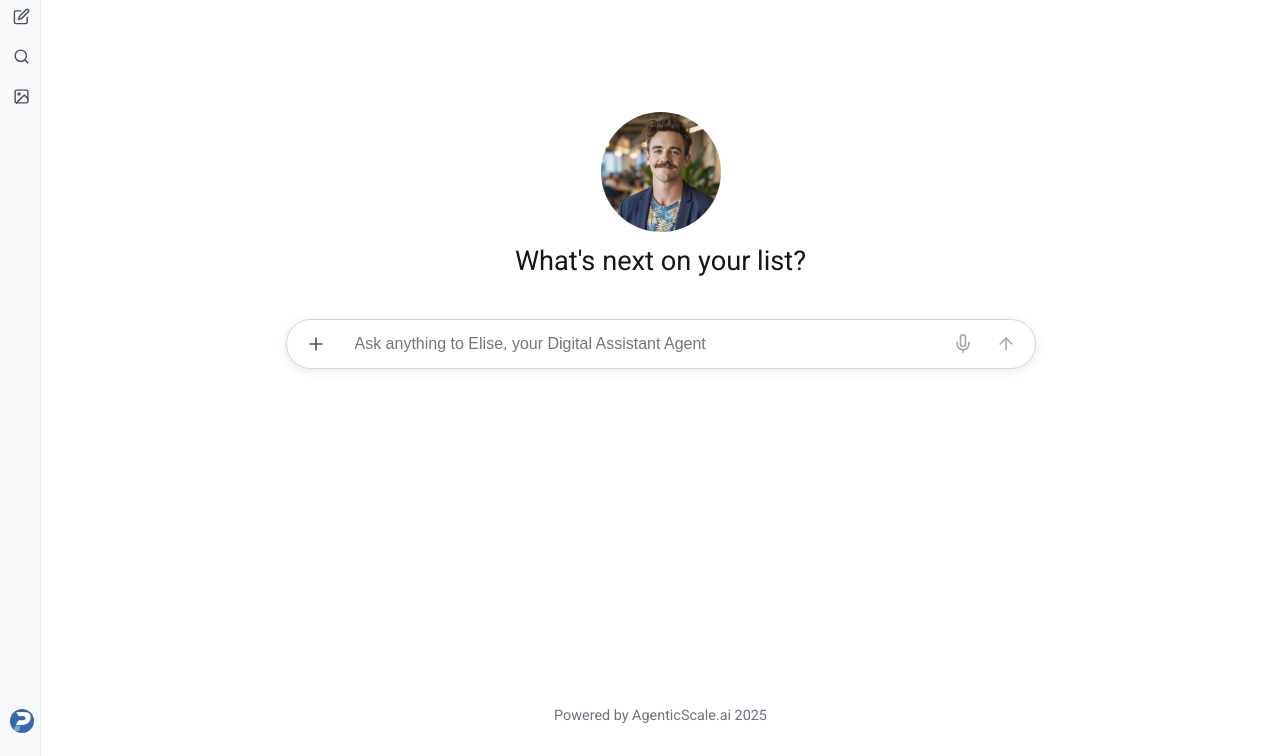
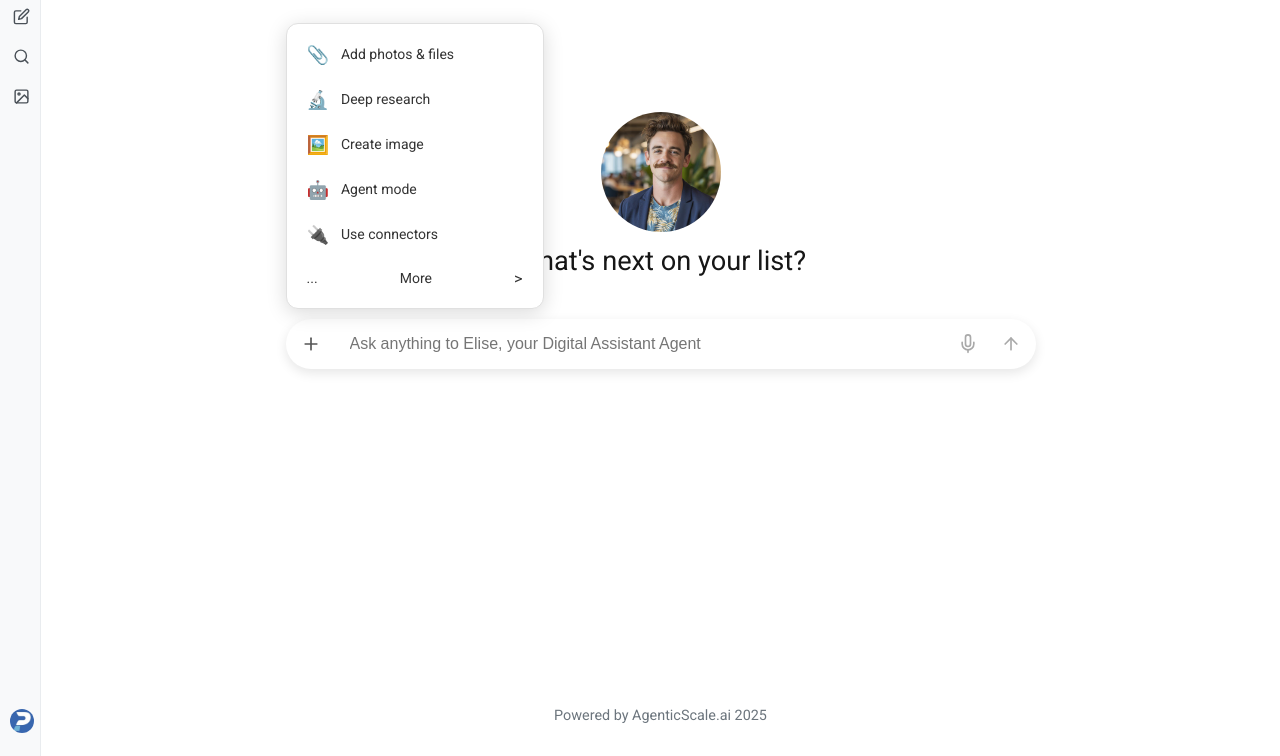
Before and after one commit to mohitgupta-1O1/AgneticScale.ai_chat, a plain HTML site: page index.html in a window 1280 px wide. Both pictures are taken after a click on the button 315 px from the left and 399 px from the top of the page. Shown: the part 56-812 px from the top of the page. Drawn offline with Linux system fonts and the light colour scheme.

Commit message:
Add files via upload

```diff
--- a/index.html
+++ b/index.html
@@ -3,7 +3,7 @@
 <head>
     <meta charset="UTF-8">
     <meta name="viewport" content="width=device-width, initial-scale=1.0">
-    <title>Chat UI-v3</title>
+    <title>Chat UI-v4</title>
     <link rel="stylesheet" href="style.css">
 </head>
 <body>
@@ -61,9 +61,17 @@
                     </div>
                     <div class="chat-input-container">
                         <div class="chat-input">
-                            <button class="icon-btn add-btn" data-tooltip="Add files and more">
+                            <button class="icon-btn add-btn" id="addBtn" data-tooltip="Add files and more">
                                 <svg xmlns="http://www.w3.org/2000/svg" width="24" height="24" viewBox="0 0 24 24" fill="none" stroke="currentColor" stroke-width="2" stroke-linecap="round" stroke-linejoin="round"><line x1="12" y1="5" x2="12" y2="19"></line><line x1="5" y1="12" x2="19" y2="12"></line></svg>
                             </button>
+                            <div id="addOptionsPopup" class="add-options-popup">
+                                <div class="popup-item"><span class="popup-icon">📎</span> Add photos & files</div>
+                                <div class="popup-item"><span class="popup-icon">🔬</span> Deep research</div>
+                                <div class="popup-item"><span class="popup-icon">🖼️</span> Create image</div>
+                                <div class="popup-item"><span class="popup-icon">🤖</span> Agent mode</div>
+                                <div class="popup-item"><span class="popup-icon">🔌</span> Use connectors</div>
+                                <div class="popup-item more-item"><span>...</span> More <span class="arrow">></span></div>
+                            </div>
                             <input type="text" id="messageInput" placeholder="Ask anything to Elise, your Digital Assistant Agent">
                             <div class="input-icons">
                                 <button class="icon-btn mic-btn" id="voiceButton">
--- a/script.js
+++ b/script.js
@@ -23,6 +23,8 @@ class ChatApp {
         this.sidebar = document.getElementById('sidebar');
         this.sidebarToggle = document.getElementById('sidebarToggle');
         this.greeting = document.getElementById('greeting');
+        this.addBtn = document.getElementById('addBtn');
+        this.addOptionsPopup = document.getElementById('addOptionsPopup');
     }
 
     initializeState() {
@@ -54,6 +56,16 @@ class ChatApp {
             wsUrl: 'wss://api.elevenlabs.io/v1/convai/conversation'
         };
 
+        const urlParams = new URLSearchParams(window.location.search);
+        const agentIdFromUrl = urlParams.get('agentid');
+
+        if (agentIdFromUrl) {
+            this.config.agentId = agentIdFromUrl;
+            console.log("Agent ID from URL:", agentIdFromUrl);
+        } else {
+            console.log("No Agent ID in URL, using default.");
+        }
+
         if (this.isDemoMode) {
             this.updateStatus('Demo Mode');
             this.setInputEnabled(true);
@@ -80,6 +92,18 @@ class ChatApp {
         // this.themeSwitcher.addEventListener('click', () => this.toggleTheme());
         // this.endChatBtn.addEventListener('click', () => this.endChat());
         this.sidebarToggle.addEventListener('click', () => this.toggleSidebar());
+
+        this.addBtn.addEventListener('click', (event) => {
+            event.stopPropagation();
+            this.addOptionsPopup.classList.toggle('show');
+        });
+
+        document.addEventListener('click', (event) => {
+            if (!this.addBtn.contains(event.target) && !this.addOptionsPopup.contains(event.target)) {
+                this.addOptionsPopup.classList.remove('show');
+            }
+        });
+
         this.loadTheme();
     }
 
@@ -358,4 +382,6 @@ class ChatApp {
 document.addEventListener('DOMContentLoaded', () => {
     const app = new ChatApp();
     app.setRandomGreeting();
+    console.log("Current URL:", window.location.href);
+    console.log("Using Agent ID:", app.config.agentId);
 });
--- a/style.css
+++ b/style.css
@@ -267,15 +267,14 @@ body {
 }
 
 .chat-input {
-    width: 100%;
     display: flex;
     align-items: center;
-    /* background-color: #f0f2f5; */
+    width: 100%;
     background-color: #ffffff;
-    border: 1px solid #d6d7d8;
-    border-radius: 50px;
-    padding: 5px 10px;
-    box-shadow: 0 2px 10px rgba(0,0,0,0.1);
+    border-radius: 28px;
+    padding: 6px;
+    box-shadow: 0 4px 12px rgba(0,0,0,0.1);
+    position: relative;
 }
 
 .chat-input input {
@@ -571,7 +570,8 @@ body.dark-mode {
 }
 
 .dark-mode .chat-input {
-    background-color: #3a3a3a;
+    background-color: #333;
+    box-shadow: 0 4px 12px rgba(0,0,0,0.4);
 }
 
 .dark-mode .chat-input input {
@@ -615,3 +615,57 @@ body.dark-mode {
 .dark-mode .page-footer {
     color: #adb5bd;
 }
+
+.chat-input .icon-btn:hover {
+    background-color: #e0e0e0;
+}
+
+.add-options-popup {
+    display: none;
+    position: absolute;
+    bottom: 100%;
+    left: 0;
+    margin-bottom: 10px;
+    background-color: #ffffff;
+    border-radius: 12px;
+    box-shadow: 0 4px 20px rgba(0,0,0,0.15);
+    padding: 8px;
+    z-index: 1000;
+    width: 240px;
+    border: 1px solid #e0e0e0;
+}
+
+.add-options-popup.show {
+    display: block;
+}
+
+.popup-item {
+    display: flex;
+    align-items: center;
+    padding: 12px;
+    cursor: pointer;
+    border-radius: 8px;
+    font-size: 14px;
+    color: #333;
+}
+
+.popup-item:hover {
+    background-color: #f5f5f5;
+}
+
+.popup-item .popup-icon {
+    margin-right: 12px;
+    font-size: 18px;
+}
+
+.popup-item.more-item {
+    justify-content: space-between;
+}
+
+.popup-item .arrow {
+    font-size: 16px;
+}
+
+.dark-mode .chat-input .icon-btn:hover {
+    background-color: #444;
+}
```
